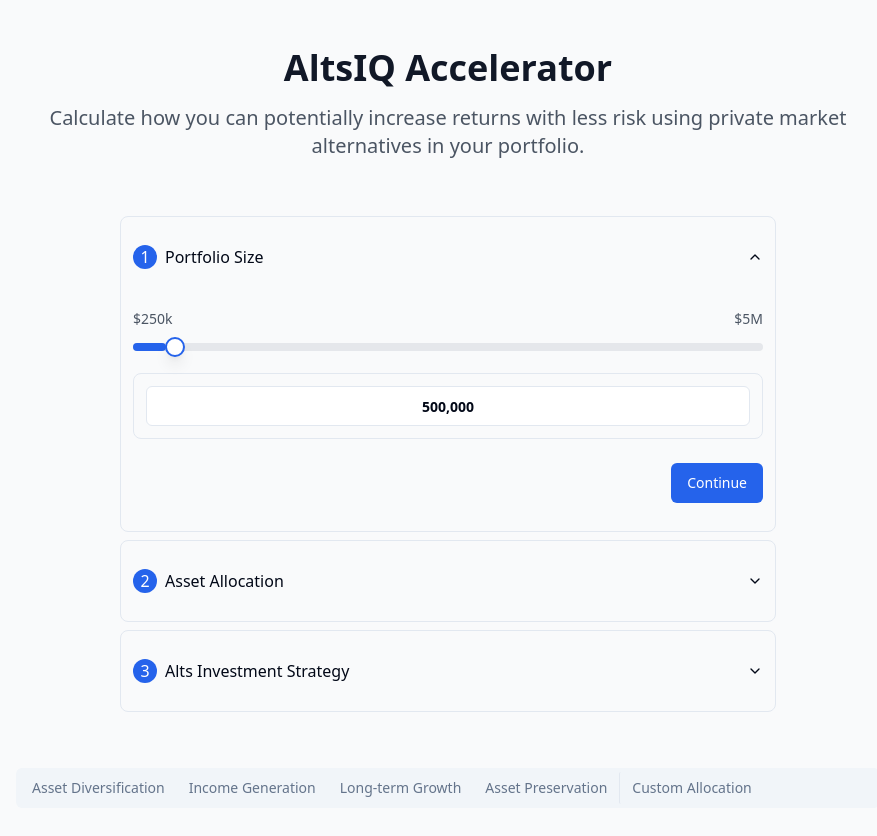
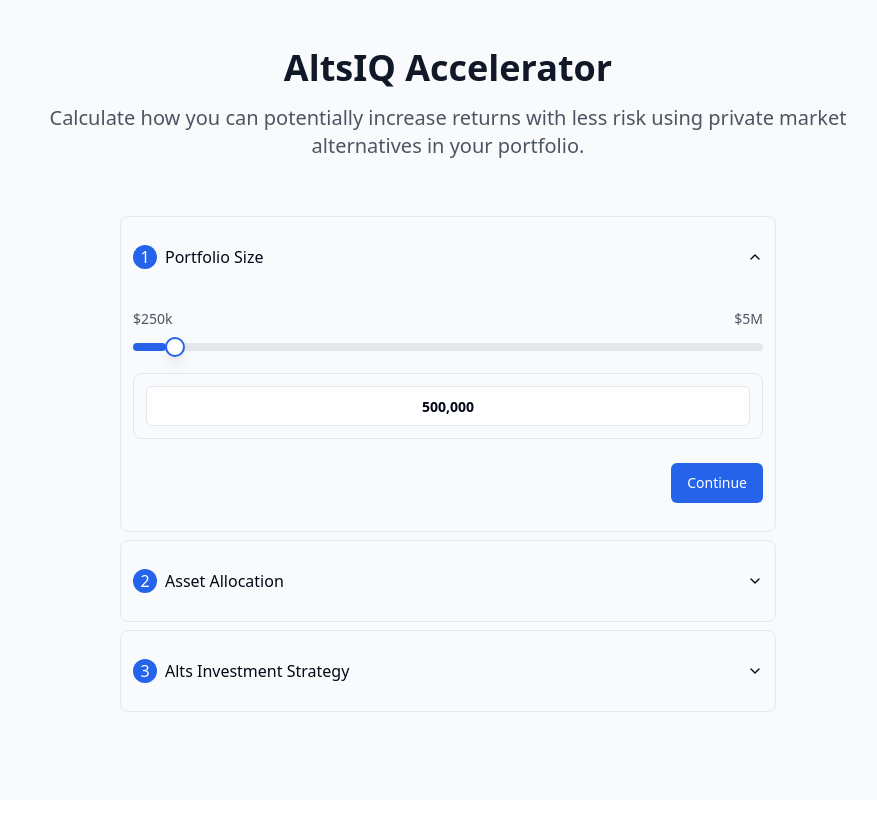
Before and after one commit to Chiefdigit/altsiq-wizard, a React (Vite) app: page / in a window 1280 px wide. Shown: the top 836 px of the page, without its empty margins (192-1069 px from the left). After the commit the page ends 800 px from the top, so only its background shows below. Built offline with nearby package versions, Linux system fonts and the light colour scheme.

Commit message:
Merge Investment Strategy Sections
Amalgamate the duplicate "Alts Investment Strategy" section in the onboarding wizard with the existing investment strategy component to streamline the code and improve organization.
[skip gpt_engineer]

```diff
--- a/src/pages/Index.tsx
+++ b/src/pages/Index.tsx
@@ -1,5 +1,4 @@
 import { OnboardingWizard } from "@/components/OnboardingWizard";
-import { InvestmentStrategy } from "@/components/InvestmentStrategy";
 
 const Index = () => {
   return (
@@ -16,7 +15,6 @@ const Index = () => {
         </div>
         <div className="space-y-12">
           <OnboardingWizard />
-          <InvestmentStrategy />
         </div>
       </div>
     </div>
```
